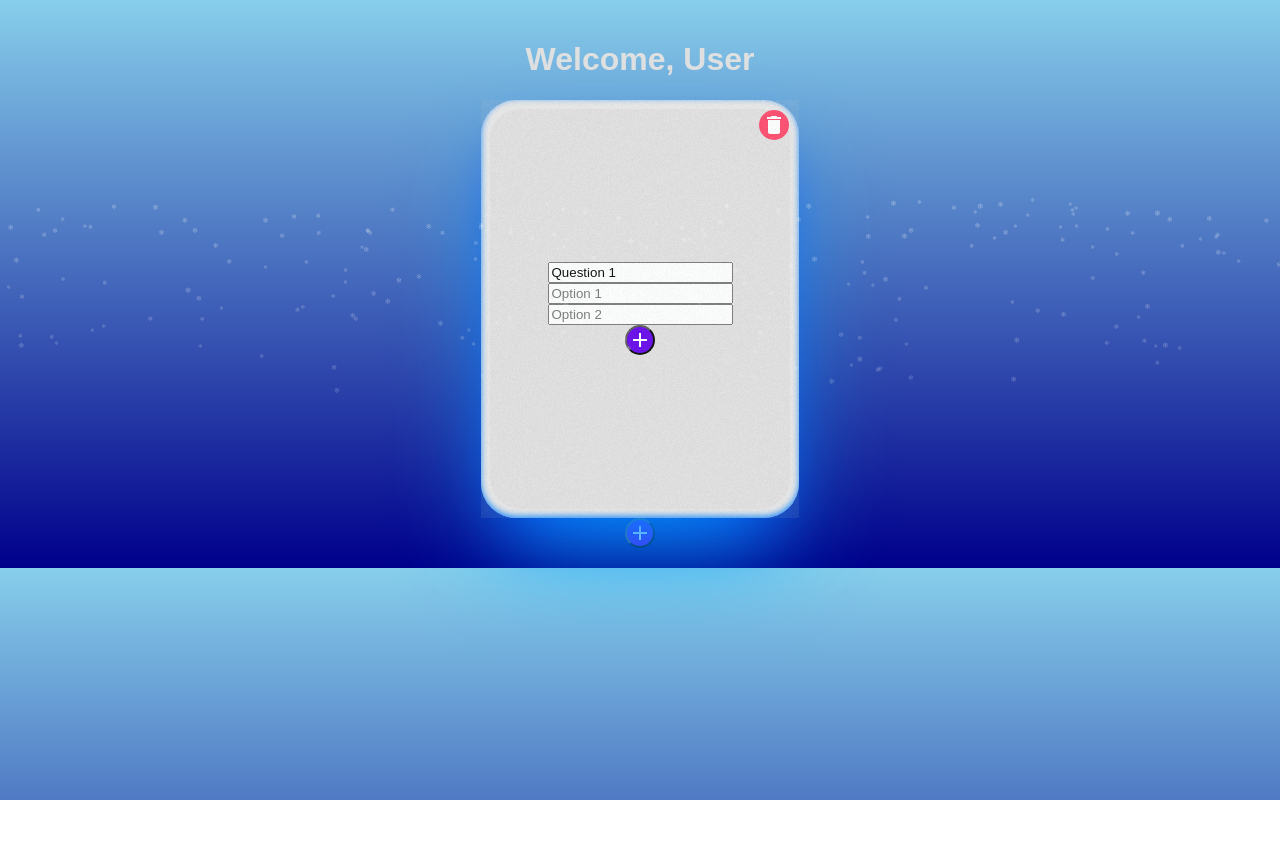
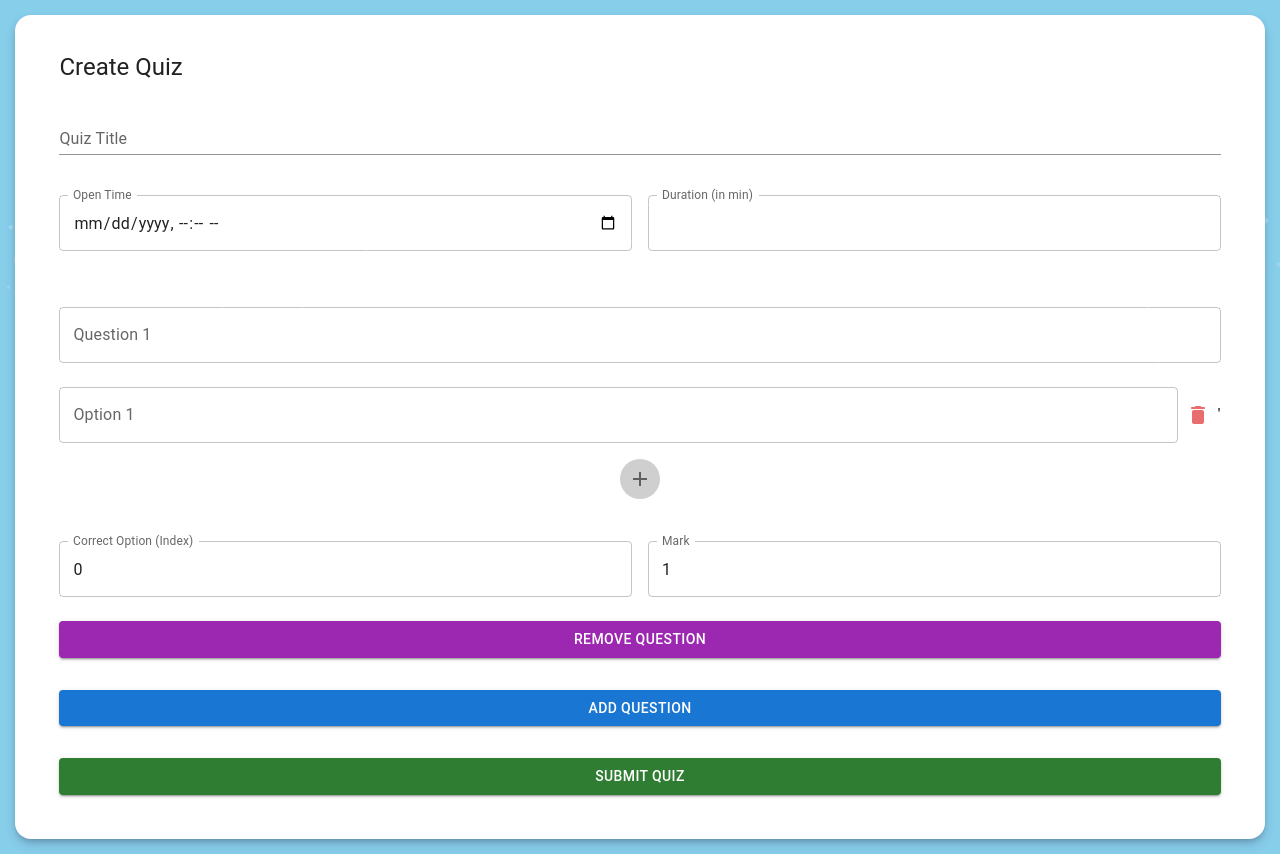
Before and after one commit to pranav2885/quiz2, a React (Create React App) app: page / in a window 1280 px wide. Both pictures are taken after a click on the button "HOST A QUIZ". Before the commit the page ends 800 px from the top, so only its background shows below. Built offline with nearby package versions, Linux system fonts and the light colour scheme.

Commit message:
card hover effect

```diff
--- a/src/App.js
+++ b/src/App.js
@@ -42,7 +42,7 @@ const sampleLeaderboard = [
 const sampleQuizzes = [
   { title: 'Geography Quiz' },
   { title: 'Science Quiz' },
-  { title: 'Literature Quiz' },
+  { title: 'Literature  Quiz' },
 ];
 
 const App = () => {
@@ -54,10 +54,9 @@ const App = () => {
   const [isMobile, setIsMobile] = useState(window.innerWidth < 600);
 
   useEffect(() => {
-    // Delay the snowfall by 2-3 seconds
     const timer = setTimeout(() => {
       setShowSnowflakes(true);
-    }, 2000); // 2 seconds delay
+    }, 2000);
     return () => clearTimeout(timer);
   }, []);
 
@@ -65,18 +64,17 @@ const App = () => {
     const handleResize = () => {
       setIsMobile(window.innerWidth < 600);
     };
-
     window.addEventListener('resize', handleResize);
     return () => window.removeEventListener('resize', handleResize);
   }, []);
 
   const startQuiz = () => {
-    setPage('quizStart'); // Ensure this sets the correct page
+    setPage('quizStart');
   };
 
   const beginQuiz = () => {
     setCurrentQuestionIndex(0);
-    setPage('quiz'); // Ensure this sets the correct page for the quiz
+    setPage('quiz');
   };
 
   const nextQuestion = (selectedOption) => {
@@ -103,7 +101,7 @@ const App = () => {
 
   const selectQuiz = (quiz) => {
     console.log(`Selected quiz: ${quiz.title}`);
-    startQuiz(); // This should correctly call the startQuiz function
+    startQuiz();
   };
 
   const handleUploadedQuestions = (questions) => {
@@ -116,14 +114,13 @@ const App = () => {
   };
 
   const goToHostPage = () => {
-    setPage('host');
+    setPage('questionPaper'); // Change to navigate to QuestionPaper page
   };
 
   const goToDashboard = () => {
     setPage('dashboard');
   };
 
-  // Adjust the number of snowflakes based on the screen size
   const snowflakeCount = isMobile ? 50 : 200;
   const snowflakes = showSnowflakes ? Array.from({ length: snowflakeCount }).map((_, index) => (
     <Snowflake key={index} />
@@ -131,7 +128,7 @@ const App = () => {
 
   return (
     <div>
-      {snowflakes} {/* Render snowflakes */}
+      {snowflakes}
       {page === 'home' && (
         <Home
           username={username}
@@ -152,10 +149,13 @@ const App = () => {
       )}
       {page === 'quizStart' && (
         <QuizStart
-          onStartQuiz={beginQuiz} // This correctly calls the beginQuiz function
+          onStartQuiz={beginQuiz}
         />
       )}
       {page === 'quiz' && (
+        <QuestionPaper />
+      )}
+      {page === 'questionPaper' && (
         <QuestionPaper />
       )}
       {page === 'leaderboard' && (
--- a/src/Pages/QuestionPaper/QuestionPaper.jsx
+++ b/src/Pages/QuestionPaper/QuestionPaper.jsx
@@ -1,8 +1,6 @@
 import React, { useState } from "react";
 import Tooltip from "@mui/material/Tooltip";
-import DeleteRoundedIcon from '@mui/icons-material/DeleteRounded';
-import './QuestionPaper.css'
-
+import DeleteRoundedIcon from '@mui/icons-material/DeleteRounded'
 import {
   Card,
   CardContent,
@@ -31,7 +29,7 @@ const QuestionPaper = () => {
       },
     ],
     openTime: "",
-    duration: "",
+    closeTime: "",
   });
 
   const handleChange = (field, value) => {
@@ -103,7 +101,27 @@ const QuestionPaper = () => {
 
   return (
     <>
-    <Card sx={{ maxWidth: 800, margin: "20px auto" }} elevation={6} >
+      <Card
+        sx={{
+          padding: "20px",
+          display: "flex",
+          justifyContent: "center",
+          alignItems: "center",
+          maxwidth: "50%",
+          height: "80%",
+          background: "rgb(255, 255, 255)",
+          borderRadius: "1rem",
+          margin: '15px',
+          boxShadow:
+            "rgba(50, 50, 93, 0.25) 0px 6px 12px -2px, rgba(0, 0, 0, 0.3) 0px 3px 7px -3px",
+          transition: "all ease-in-out 0.3s",
+          "&:hover": {
+            backgroundColor: "#fdfdfd",
+            boxShadow:
+              "rgba(0, 0, 0, 0.09) 0px 2px 1px, rgba(0, 0, 0, 0.09) 0px 4px 2px, rgba(0, 0, 0, 0.09) 0px 8px 4px, rgba(0, 0, 0, 0.09) 0px 16px 8px, rgba(0, 0, 0, 0.09) 0px 32px 16px",
+          },
+        }}
+      >
         <CardContent>
           <Typography variant="h5" gutterBottom>
             Create Quiz
@@ -147,8 +165,8 @@ const QuestionPaper = () => {
                 type="number"
                 variant="outlined"
                 fullWidth
-            value={questionPaper.duration}
-            onChange={(e) => handleChange("duration", e.target.value)}
+                value={questionPaper.closeTime}
+                onChange={(e) => handleChange("closeTime", e.target.value)}
                 margin="normal"
                 InputLabelProps={{ shrink: true }}
               />
@@ -189,7 +207,7 @@ const QuestionPaper = () => {
                     >
                       <DeleteRoundedIcon sx={{color: "#E86D6D"}} />
                     </IconButton>
-                    </Tooltip>
+                    </Tooltip>'
                     </Box>
                   </Grid>
                 ))}
```
Lines whose indentation alone changed are shown as unchanged.
